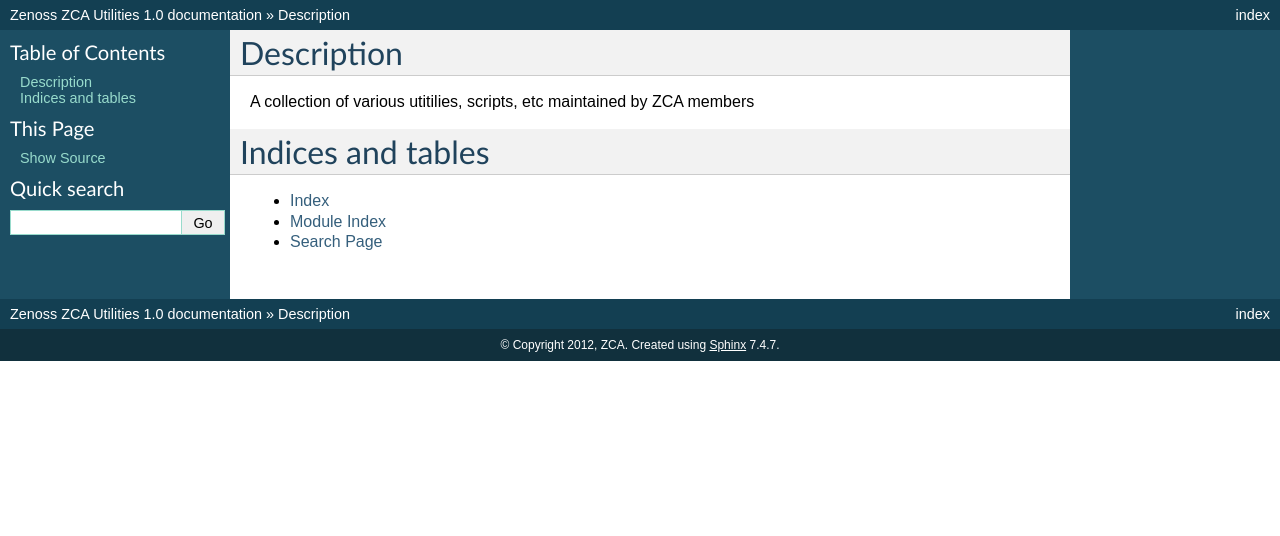
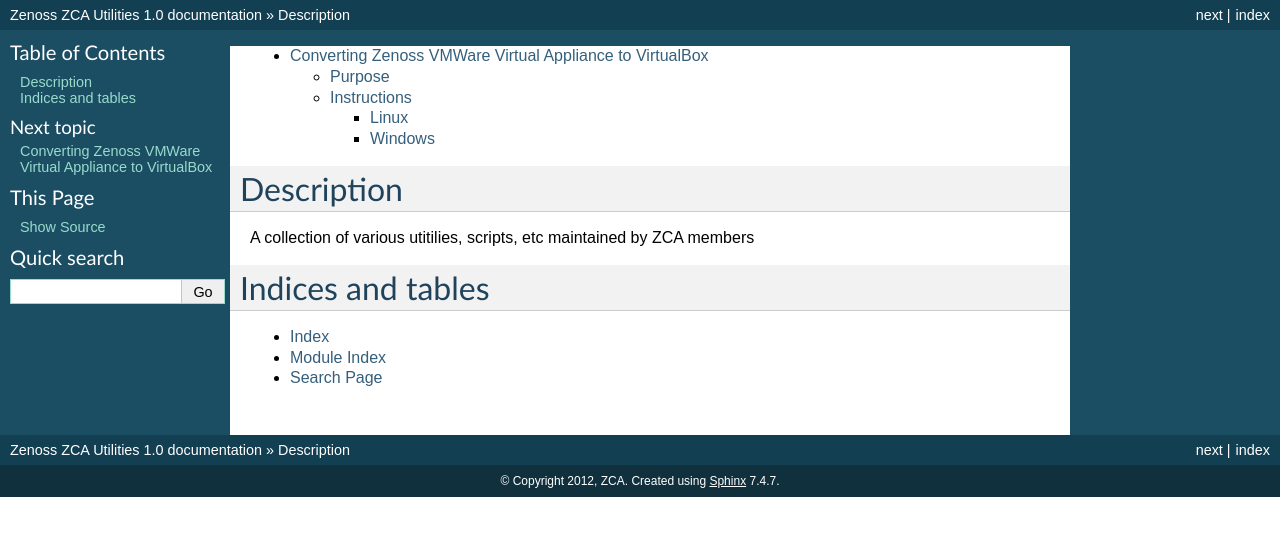
Before and after one commit to ZCA/zenoss_zca_utils, a Sphinx documentation site: the page built from docs/index.rst, in a window 1280 px wide. Shown: the top 536 px of the page. Built offline with Sphinx 7.4.7, drawn with Linux system fonts in a browser that asks for light colours; part of the change alters nothing that is shown.

```diff
--- a/docs/index.rst
+++ b/docs/index.rst
@@ -6,8 +6,8 @@
 Zenoss ZCA Utilities
 ============================================
 
-.. contents::
-   :depth: 3
+.. toctree::
+   :maxdepth: 3
 
    Converting_Zenoss_VMWare_Virtual_Appliance_to_VirtualBox
 
```
